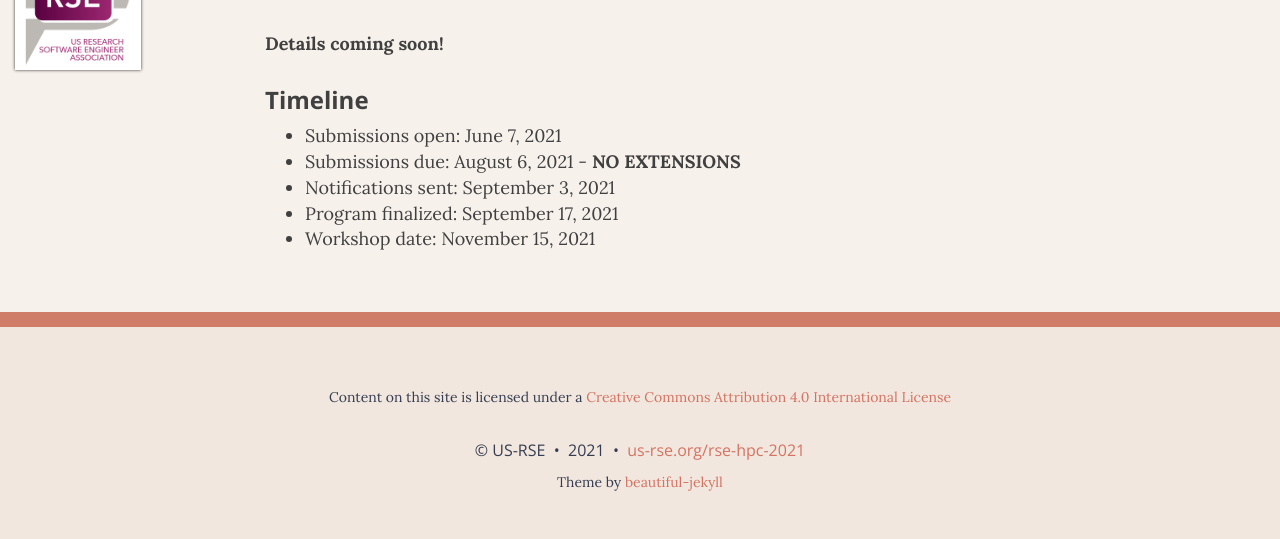
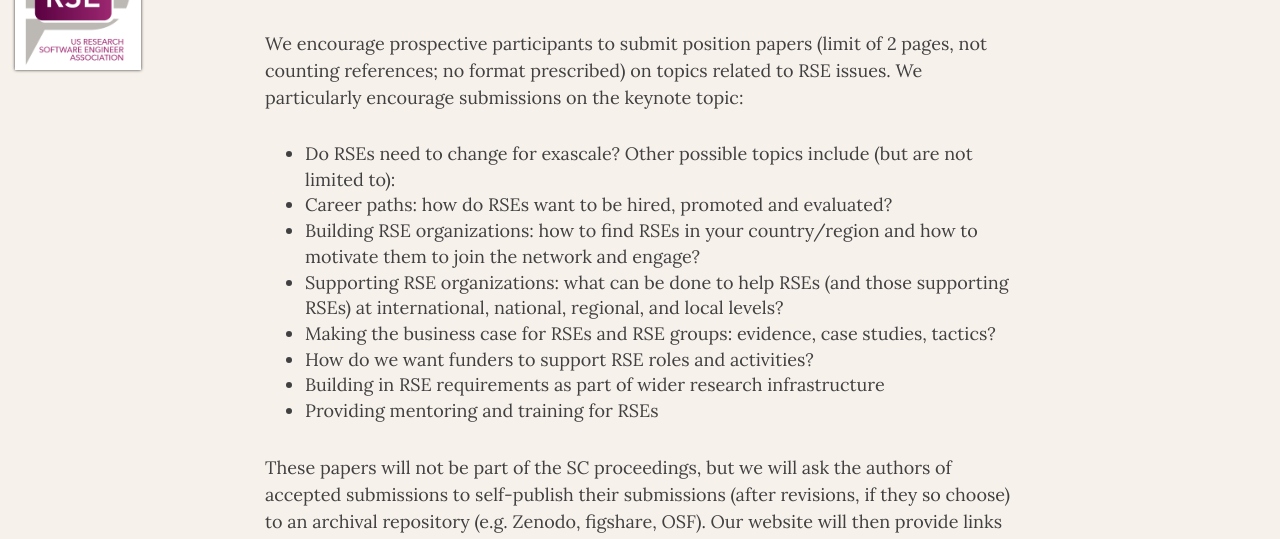
Before and after one commit to USRSE/rse-hpc-2021, a Jekyll site: the page built from pages/call.md, in a window 1280 px wide and 1400 px high, cut to the strip 100-639 px from the top of the window. Built offline with Jekyll 4.4.1, drawn with Linux system fonts in a browser that asks for light colours; nearby versions of some CDN libraries; some of the changed text lies outside the part shown.

Commit message:
Add call for papers

```diff
--- a/pages/call.md
+++ b/pages/call.md
@@ -4,12 +4,34 @@ title: Call for Papers
 permalink: /call/
 ---
 
-**Details coming soon!**
+We encourage prospective participants to submit position papers (limit of 2 pages, not counting references; no format prescribed) on topics related to RSE issues.  We particularly encourage submissions on the keynote topic:
+- Do RSEs need to change for exascale?
+Other possible topics include (but are not limited to):
+- Career paths:  how do RSEs want to be hired, promoted and evaluated?
+- Building RSE organizations:  how to find RSEs in your country/region and how to motivate them to join the network and engage?
+- Supporting RSE organizations:  what can be done to help RSEs (and those supporting RSEs) at international, national, regional, and local levels?
+- Making the business case for RSEs and RSE groups:  evidence, case studies, tactics?
+- How do we want funders to support RSE roles and activities?
+- Building in RSE requirements as part of wider research infrastructure
+- Providing mentoring and training for RSEs
+
+These papers will not be part of the SC proceedings, but we will ask the authors of accepted submissions to self-publish their submissions (after revisions, if they so choose) to an archival repository (e.g. Zenodo, figshare, OSF). Our website will then provide links to those self-published documents. Some submitters will be invited to present their papers at the workshop as lightning talks or to participate as panelists where appropriate.
+
+We particularly encourage submissions from first-time conference presenters, and from members of groups that have historically been underrepresented in the HPC community.
+
+Papers and discussion topics should be submitted using the link below.  The deadline for submissions is Friday, August 6, 2021, at 11:59 PM AoE (UTC-12).
+
+Submission website:
+<https://submissions.supercomputing.org/?page=Submit&id=SC21WorkshopRSEHPC2021Submission&site=sc21>
 
 ### Timeline
 
-- Submissions open:  June 7, 2021
-- Submissions due:  August 6, 2021 - **NO EXTENSIONS**
-- Notifications sent:  September 3, 2021
-- Program finalized:  September 17, 2021
-- Workshop date:  November 15, 2021
+- Submissions open:  Monday, June 7, 2021
+- Submissions due:  Friday, August 6, 2021 - NO EXTENSIONS
+- Notifications sent:  Friday, September 3, 2021
+- Program finalized:  Friday, September 17, 2021
+- Workshop date:  Monday, November 15, 2021
+
+### Questions?
+
+Contact the organizers:   sc-ws-rse-hpc (at-sign) info.supercomputing.org
```
